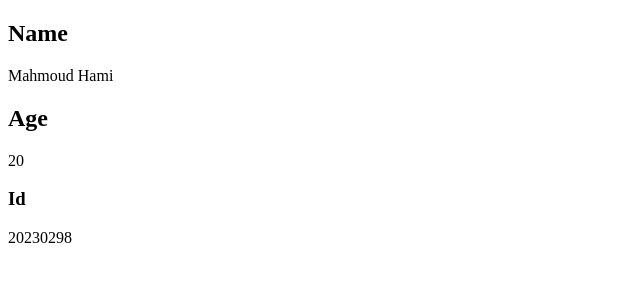
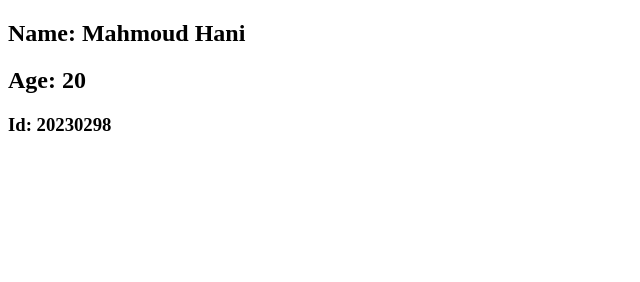
Before and after one commit to M3hmoudHani/github.io-, a plain HTML site: page index.html in a window 1280 px wide. Shown: the whole page, without its empty margins (0-640 px from the left). Drawn offline with Linux system fonts and the light colour scheme.

Commit message:
Add files via upload

```diff
--- a/index.html
+++ b/index.html
@@ -15,12 +15,9 @@
 </head>
 
 <body>
-  <h2>Name</h2>
-  <p>Mahmoud Hami</p>
+  <h2>Name: Mahmoud Hani</h2>
   <!-- Project -->
-  <h2>Age</h2>
-  <p>20</p>
-  <h3>Id</h3>
-  <p>20230298</p>
+  <h2>Age: 20</h2>
+  <h3>Id: 20230298</h3>
 </body>
 </html>
```
